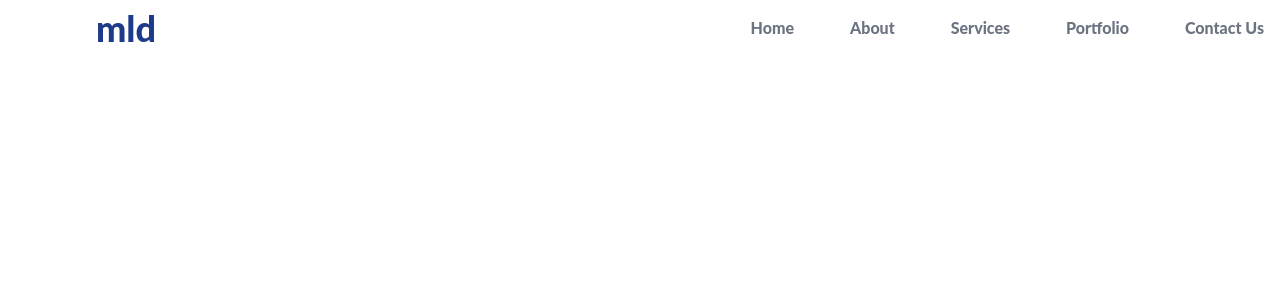
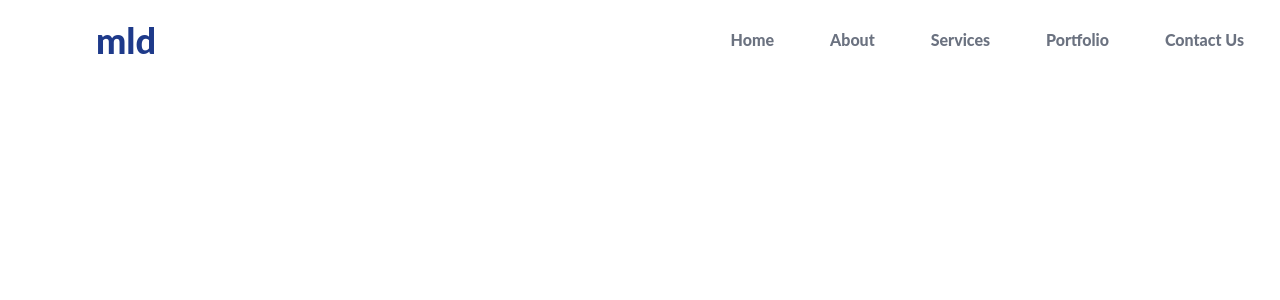
Before and after one commit to Osalumense/mld, a React (Create React App) app: page / in a window 1280 px wide. Shown: the top 300 px of the page. Built offline with nearby package versions, Linux system fonts and the light colour scheme.

Commit message:
Restructuring the navbar

```diff
--- a/src/components/Navbar/NavBar.js
+++ b/src/components/Navbar/NavBar.js
@@ -37,7 +37,7 @@ const NavBar = () => {
                             )}
                         </svg>
                     </button>
-                    <div className='hidden space-x-6 lg:inline-block'>
+                    <div className='hidden space-x-6 lg:inline-block p-5'>
                         <NavLinks />
                     </div>
 
```
Also changed, not shown: 1 other file (tests, documents, lock files or other folders).
